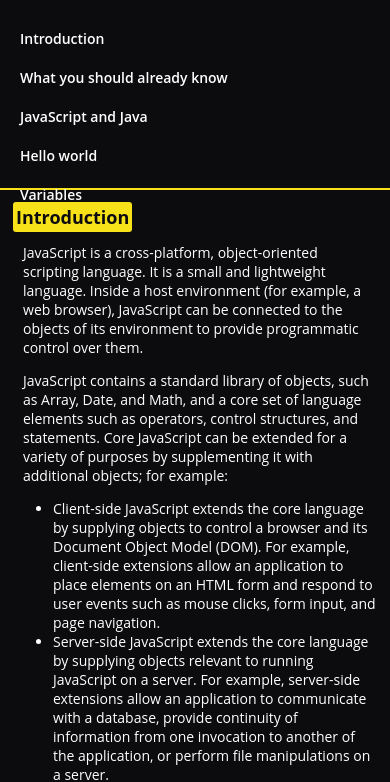
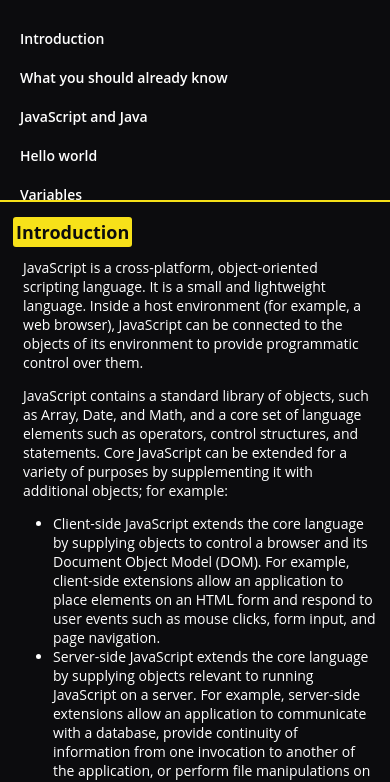
Before and after one commit to nasemul1/technicaldocumentationpage, a plain HTML site: page index.html in a window 390 px wide. Shown: the part 75-857 px from the top of the page. Drawn offline with Linux system fonts and the light colour scheme.

Commit message:
Update styles.css

```diff
--- a/styles.css
+++ b/styles.css
@@ -98,7 +98,7 @@ code{
 @media only screen and (max-width: 815px){
     #navbar ul {
         border: none;
-        height: 200px;
+        height: 185px;
     }
 
     #navbar{
@@ -109,7 +109,7 @@ code{
         margin: 0px;
         padding: 0px;
         width: 100%;
-        max-height: 263px;
+        max-height: 275px;
         z-index: 1;
         border: none;
         border-bottom: 2px solid #f7e119;
@@ -118,6 +118,6 @@ code{
     #main-doc{
         position: relative;
         margin-left: 0;
-        margin-top: 275px;
+        margin-top: 290px;
     }
 }
```
